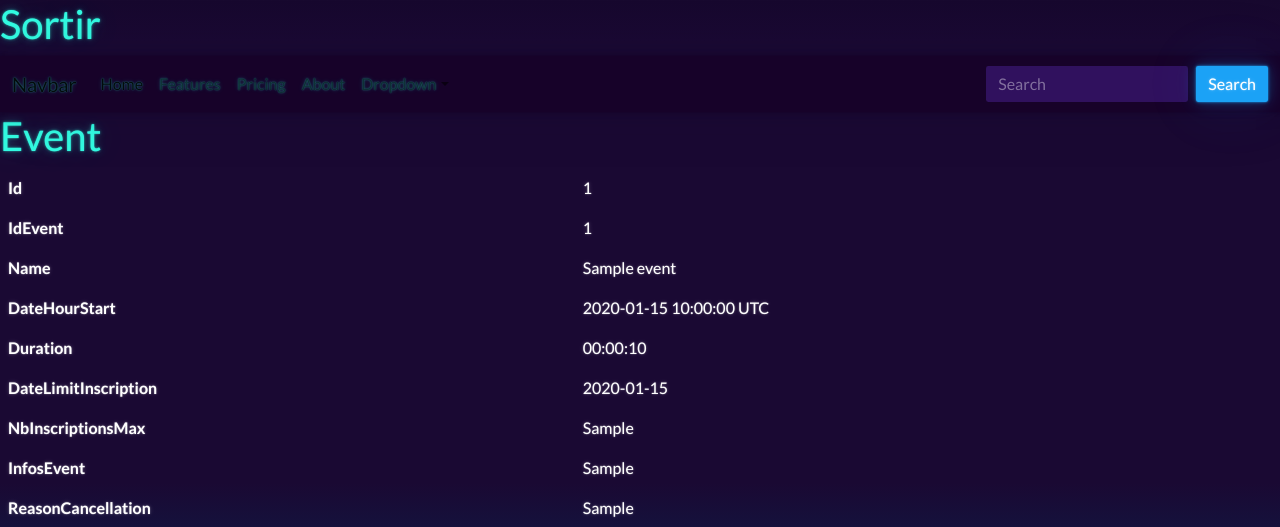
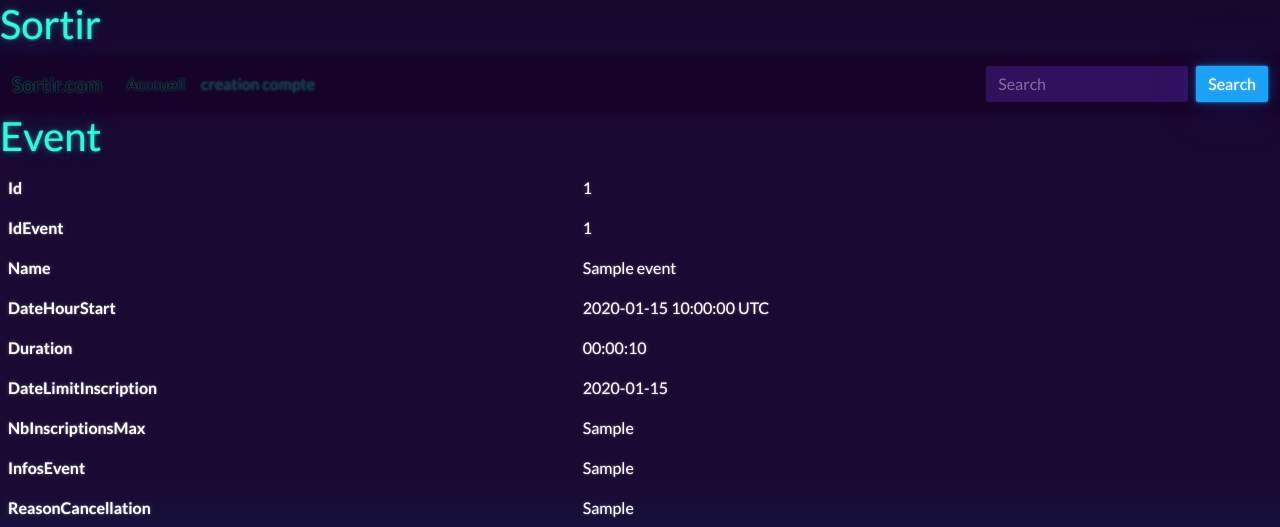
Before and after one commit to MarionC-Eni/Sortir.com, a Symfony app: template templates/event/show.html.twig in a window 1280 px wide. Shown: the top 527 px of the page. Run offline with Twig, Linux system fonts and the light colour scheme; the template is opened without the code that fills it: most values are stand-ins (such as "Sample title", 1, 10 or a date in 2020); some libraries are stand-ins or nearby versions.

Commit message:
test
test

```diff
--- a/composer.json
+++ b/composer.json
@@ -37,6 +37,7 @@
         "symfony/twig-bundle": "6.3.*",
         "symfony/validator": "6.3.*",
         "symfony/web-link": "6.3.*",
+        "symfony/webapp-pack": "^1.2",
         "symfony/yaml": "6.3.*",
         "twig/extra-bundle": "^2.12|^3.0",
         "twig/twig": "^2.12|^3.0"
--- a/templates/inc/nav.html.twig
+++ b/templates/inc/nav.html.twig
@@ -1,34 +1,18 @@
 <nav class="navbar navbar-expand-lg bg-dark" data-bs-theme="dark">
     <div class="container-fluid">
-        <a class="navbar-brand" href="#">Navbar</a>
+        <a class="navbar-brand" href="#">Sortir.com</a>
         <button class="navbar-toggler" type="button" data-bs-toggle="collapse" data-bs-target="#navbarColor02" aria-controls="navbarColor02" aria-expanded="false" aria-label="Toggle navigation">
             <span class="navbar-toggler-icon"></span>
         </button>
         <div class="collapse navbar-collapse" id="navbarColor02">
             <ul class="navbar-nav me-auto">
                 <li class="nav-item">
-                    <a class="nav-link active" href="#">Home
+                    <a class="nav-link active" href="{{ path('app_home') }}">Acccueil
                         <span class="visually-hidden">(current)</span>
                     </a>
                 </li>
                 <li class="nav-item">
-                    <a class="nav-link" href="#">Features</a>
-                </li>
-                <li class="nav-item">
-                    <a class="nav-link" href="#">Pricing</a>
-                </li>
-                <li class="nav-item">
-                    <a class="nav-link" href="#">About</a>
-                </li>
-                <li class="nav-item dropdown">
-                    <a class="nav-link dropdown-toggle" data-bs-toggle="dropdown" href="#" role="button" aria-haspopup="true" aria-expanded="false">Dropdown</a>
-                    <div class="dropdown-menu">
-                        <a class="dropdown-item" href="#">Acccueil</a>
-                        <a class="dropdown-item" href="#">connection</a>
-                        <a class="dropdown-item" href="#">Something else here</a>
-                        <div class="dropdown-divider"></div>
-                        <a class="dropdown-item" href="#">Separated link</a>
-                    </div>
+                    <a class="nav-link" href="{{ path('app_user_new') }}">creation compte</a>
                 </li>
             </ul>
             <form class="d-flex">
```
Also changed, not shown: 2 other files.
